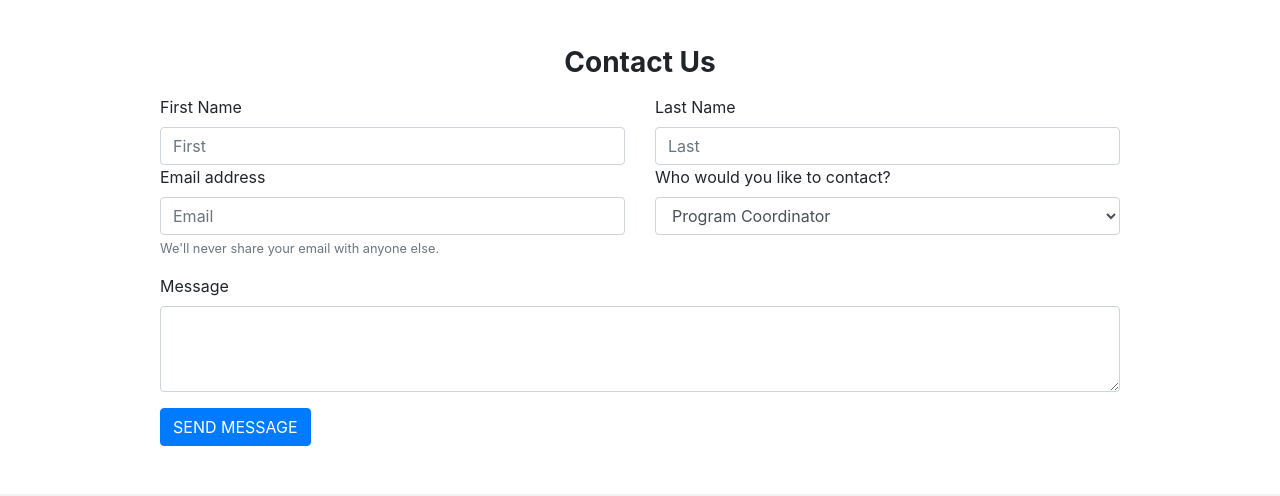
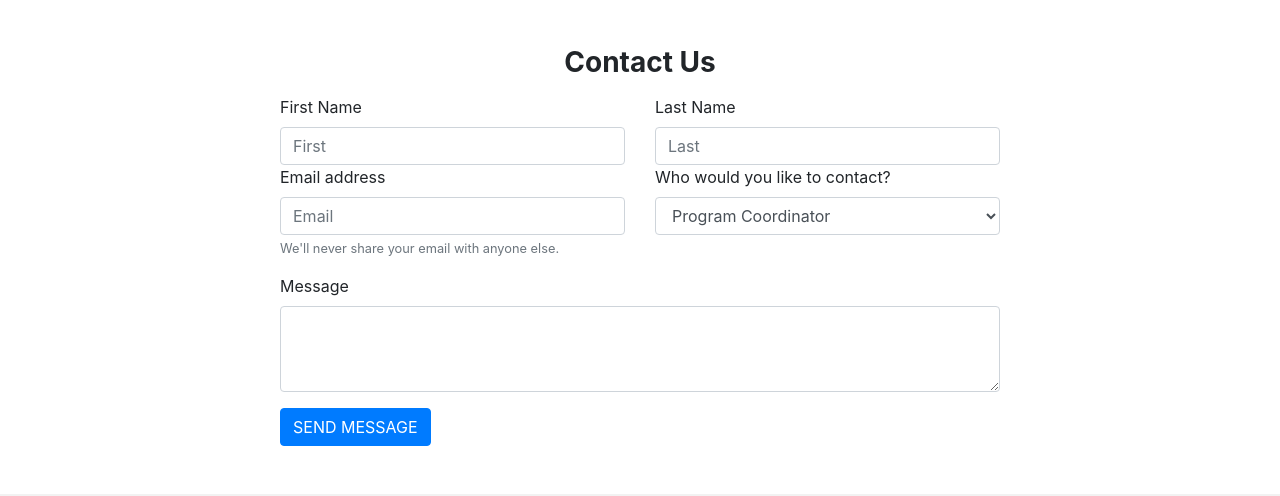
Before and after one commit to MushtabaA/AASEE-Website, a React (Create React App) app in the folder react-bootstrap/: page /contact in a window 1280 px wide. Shown: the part 827-1323 px from the top of the page. Built offline with nearby package versions, Linux system fonts and the light colour scheme.

Commit message:
fixed contact page

```diff
--- a/react-bootstrap/src/components/Contact.jsx
+++ b/react-bootstrap/src/components/Contact.jsx
@@ -45,11 +45,11 @@ export default class Contact extends Component {
 
             <h4 className="text-center mt-5 mb-3 font-weight-bold ">
               Follow Us on{" "}
-              <a style= {{color: 'blue'}} href="https://www.facebook.com/v2.8/plugins/error/confirm/like?iframe_referer=https%3A%2F%2Faasee.ca%2Fcontact%2F&kid_directed_site=false&secure=true&plugin=like&return_params=%7B%22action%22%3A%22like%22%2C%22app_id%22%3A%221411937785535776%22%2C%22channel%22%3A%22https%3A%2F%2Fstaticxx.facebook.com%2Fx%2Fconnect%2Fxd_arbiter%2F%3Fversion%3D46%23cb%3Df182bb1608a5ae%26domain%3Daasee.ca%26origin%3Dhttps%253A%252F%252Faasee.ca%252Ff29f88cc520711%26relation%3Dparent.parent%22%2C%22container_width%22%3A%22454%22%2C%22href%22%3A%22https%3A%2F%2Fwww.facebook.com%2FAASEE-576623595718823%2F%22%2C%22layout%22%3A%22button_count%22%2C%22locale%22%3A%22en_US%22%2C%22sdk%22%3A%22joey%22%2C%22share%22%3A%22false%22%2C%22show_faces%22%3A%22true%22%2C%22size%22%3A%22small%22%2C%22ret%22%3A%22sentry%22%2C%22act%22%3A%22like%22%7D">
+              <a style={{ color: 'blue' }} href="https://www.facebook.com/v2.8/plugins/error/confirm/like?iframe_referer=https%3A%2F%2Faasee.ca%2Fcontact%2F&kid_directed_site=false&secure=true&plugin=like&return_params=%7B%22action%22%3A%22like%22%2C%22app_id%22%3A%221411937785535776%22%2C%22channel%22%3A%22https%3A%2F%2Fstaticxx.facebook.com%2Fx%2Fconnect%2Fxd_arbiter%2F%3Fversion%3D46%23cb%3Df182bb1608a5ae%26domain%3Daasee.ca%26origin%3Dhttps%253A%252F%252Faasee.ca%252Ff29f88cc520711%26relation%3Dparent.parent%22%2C%22container_width%22%3A%22454%22%2C%22href%22%3A%22https%3A%2F%2Fwww.facebook.com%2FAASEE-576623595718823%2F%22%2C%22layout%22%3A%22button_count%22%2C%22locale%22%3A%22en_US%22%2C%22sdk%22%3A%22joey%22%2C%22share%22%3A%22false%22%2C%22show_faces%22%3A%22true%22%2C%22size%22%3A%22small%22%2C%22ret%22%3A%22sentry%22%2C%22act%22%3A%22like%22%7D">
                 Facebook
               </a>{" "}
               &{" "}
-              <a style= {{color: 'blue'}} href="https://www.linkedin.com/company/aasee-association-for-the-advancement-of-science-and-engineering-education-/">
+              <a style={{ color: 'blue' }} href="https://www.linkedin.com/company/aasee-association-for-the-advancement-of-science-and-engineering-education-/">
                 LinkedIn
               </a>
             </h4>
@@ -72,7 +72,7 @@ export default class Contact extends Component {
             </div>
           </div>
         </div>
-
+        <div className="w-75 mx-auto">
           <h3 className="text-center mt-5 mb-3 font-weight-bold">Contact Us</h3>
           <Form>
             <Row>
@@ -119,6 +119,7 @@ export default class Contact extends Component {
             </div>
           </Form>
         </div>
+      </div>
     );
   }
 }
```
Lines whose indentation alone changed are shown as unchanged.
